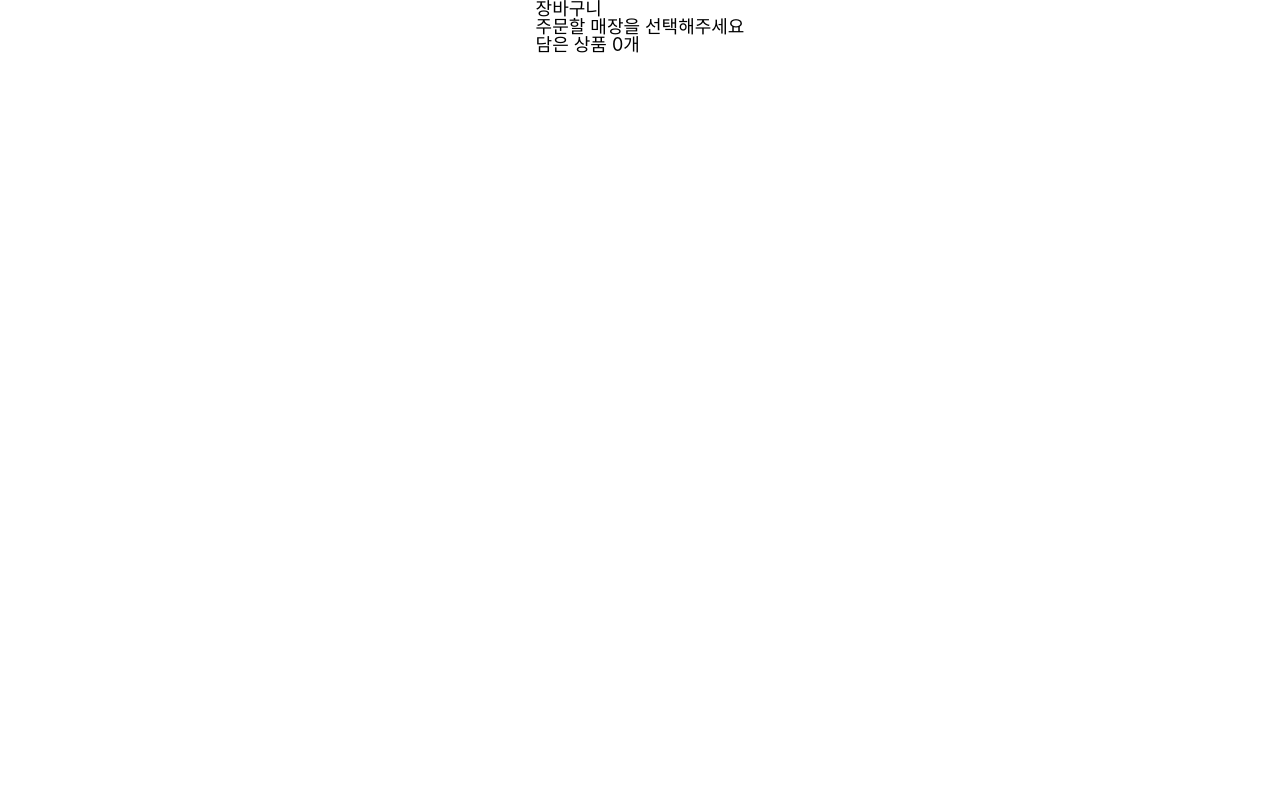
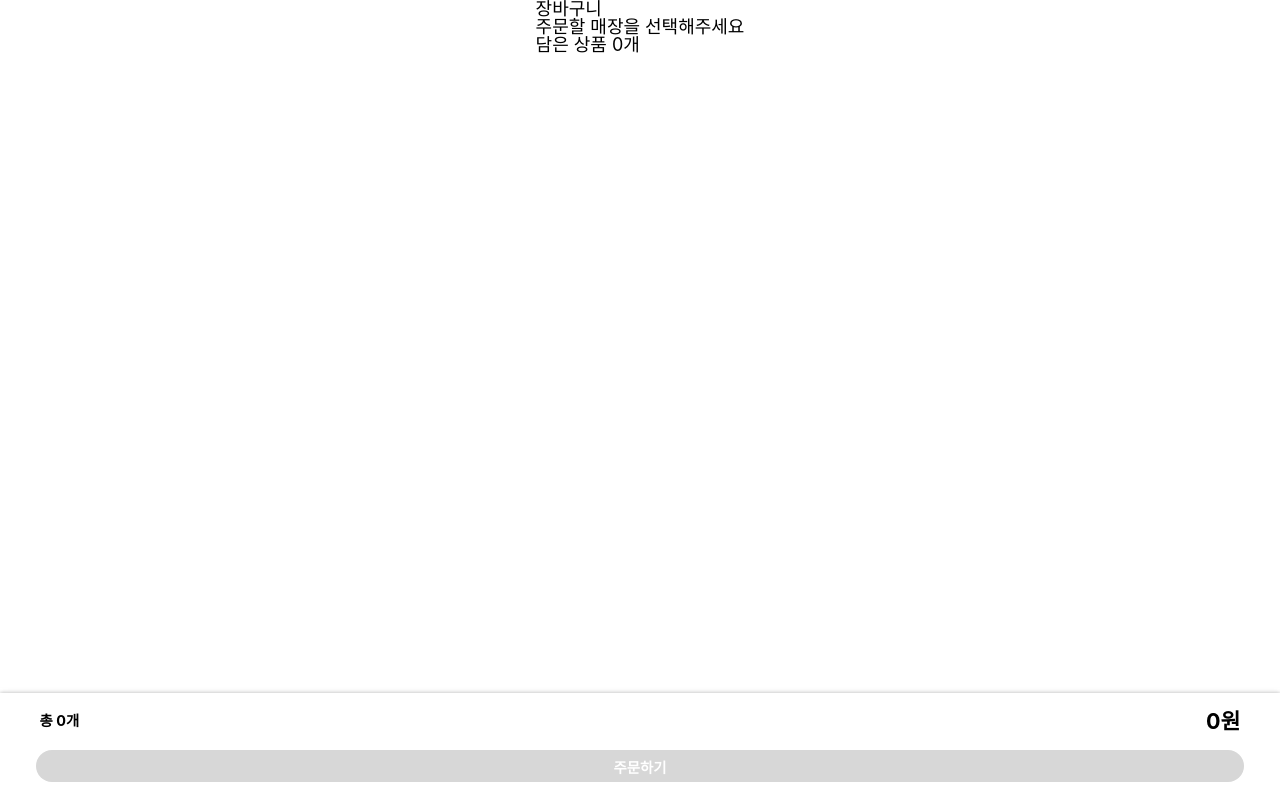
Before and after one commit to boostcampwm-2022/web29-Buddha, a React (Create React App) app in the folder packages/client/: page /cart in a window 1280 px wide. Built offline with nearby package versions, Linux system fonts and the light colour scheme; a web font is replaced by a local one.

Commit message:
feat: [FE] 장바구니 페이지 Footer 기본 구성
- 기본 레이아웃 구성
- 로직 추가 필요

#72

```diff
--- /dev/null
+++ b/packages/client/src/components/CartFooter/index.tsx
@@ -0,0 +1,16 @@
+import Button from 'components/Button';
+import { CartFooterWrapper, CartFooterInfoWrapper } from './styled';
+
+function CartFooter() {
+  return (
+    <CartFooterWrapper>
+      <CartFooterInfoWrapper>
+        <p className={'cart-number'}>총 0개</p>
+        <p className={'cart-price'}>0원</p>
+      </CartFooterInfoWrapper>
+      <Button className={'disabled'}>주문하기</Button>
+    </CartFooterWrapper>
+  );
+}
+
+export default CartFooter;
--- /dev/null
+++ b/packages/client/src/components/CartFooter/styled.ts
@@ -0,0 +1,33 @@
+import styled from '@emotion/styled';
+
+export const CartFooterWrapper = styled.div`
+  display: flex;
+  flex-direction: column;
+  align-items: center;
+  gap: 1rem;
+  position: fixed;
+  left: 0;
+  bottom: 0;
+  width: 100%;
+  padding: 1rem 2rem 1rem 2rem;
+  box-shadow: 0px 0px 4px rgba(204, 204, 204, 0.5),
+    0px 0px 4px rgba(0, 0, 0, 0.25);
+`
+
+export const CartFooterInfoWrapper = styled.div`
+  display: flex;
+  flex-direction: row;
+  justify-content: space-between;
+  align-items: center;
+  width: 100%;
+  padding: 0 0.2rem 0 0.2rem;
+  font-weight: ${(props) => props.theme.font.weight.bold700};
+
+  .cart-number{
+    font-size: ${(props) => props.theme.font.size.xs};
+  }
+
+  .cart-price{
+    font-size: ${(props) => props.theme.font.size.lg};
+  }
+`
--- a/packages/client/src/pages/customer/Cart/index.tsx
+++ b/packages/client/src/pages/customer/Cart/index.tsx
@@ -1,3 +1,5 @@
+import CartFooter from '@/components/CartFooter';
+
 function Cart() {
   return (
     <div>
@@ -6,9 +8,8 @@ function Cart() {
         <p>주문할 매장을 선택해주세요</p>
       </div>
       <p>담은 상품 0개</p>
-      <div>
-
-      </div>
+      <div></div>
+      <CartFooter />
     </div>
   );
 }
```
